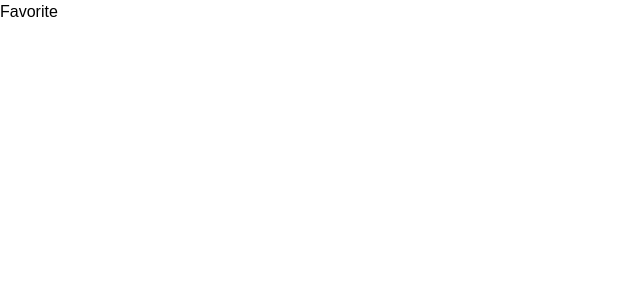
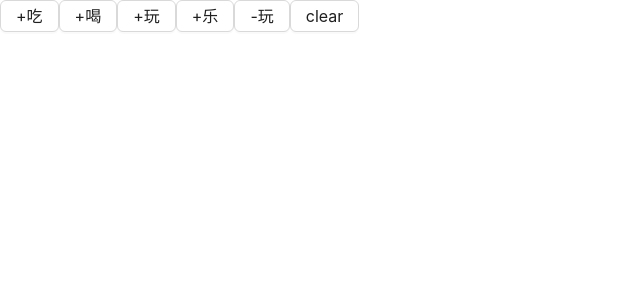
Before and after one commit to HM-Suiji/it-tools, a Next.js app: page /favorite in a window 1280 px wide. Shown: the top 300 px of the page, without its empty margins (0-640 px from the left). Built offline with nearby package versions, Linux system fonts and the light colour scheme.

Commit message:
modified:   app/favorite/page.tsx 	modified:   package.json 	modified:   stores/favoriteStore.ts 	modified:   yarn.lock

```diff
--- a/app/favorite/page.tsx
+++ b/app/favorite/page.tsx
@@ -1,5 +1,23 @@
+'use client'
+
+import { useFavoriteStore } from '@/stores'
+import { Button } from 'antd'
+
 const Favorite: React.FC = () => {
-    return <>Favorite</>
+  const { favorites, add, remove, clear } = useFavoriteStore()
+  return (
+    <>
+      {favorites.map((item) => (
+        <>{item}</>
+      ))}
+      <Button onClick={() => add('吃')}>+吃</Button>
+      <Button onClick={() => add('喝')}>+喝</Button>
+      <Button onClick={() => add('玩')}>+玩</Button>
+      <Button onClick={() => add('乐')}>+乐</Button>
+      <Button onClick={() => remove('玩')}>-玩</Button>
+      <Button onClick={() => clear()}>clear</Button>
+    </>
+  )
 }
 
 export default Favorite
--- a/package.json
+++ b/package.json
@@ -16,6 +16,7 @@
     "@react-buddy/palette-antd": "^5.3.0",
     "algoliasearch": "^4.20.0",
     "antd": "^5.11.1",
+    "immer": "^10.0.3",
     "instantsearch.css": "^8.1.0",
     "next": "14.0.2",
     "react": "^18",
--- a/stores/favoriteStore.ts
+++ b/stores/favoriteStore.ts
@@ -1,4 +1,5 @@
 import { create } from 'zustand'
+import { immer } from 'zustand/middleware/immer'
 
 type FavoriteStore = {
   favorites: string[]
@@ -7,13 +8,17 @@ type FavoriteStore = {
   clear: () => void
 }
 
-export const useFavoriteStore = create<FavoriteStore>((set) => ({
-  favorites: [],
-  add: (newItem) =>
-    set((state) => ({ favorites: [...state.favorites, newItem] })),
-  remove: (item) =>
-    set((state) => ({
-      favorites: state.favorites.filter((_item) => _item !== item),
-    })),
-  clear: () => set({ favorites: [] }),
-}))
+export const useFavoriteStore = create<FavoriteStore>()(
+  immer((set) => ({
+    favorites: [],
+    add: (newItem) =>
+      set((state) => {
+        state.favorites.push(newItem)
+      }),
+    remove: (item) =>
+      set((state) => {
+        state.favorites = state.favorites.filter((_item) => _item !== item)
+      }),
+    clear: () => set({ favorites: [] }),
+  })),
+)
```
Also changed, not shown: 1 other file (tests, documents, lock files or other folders).
